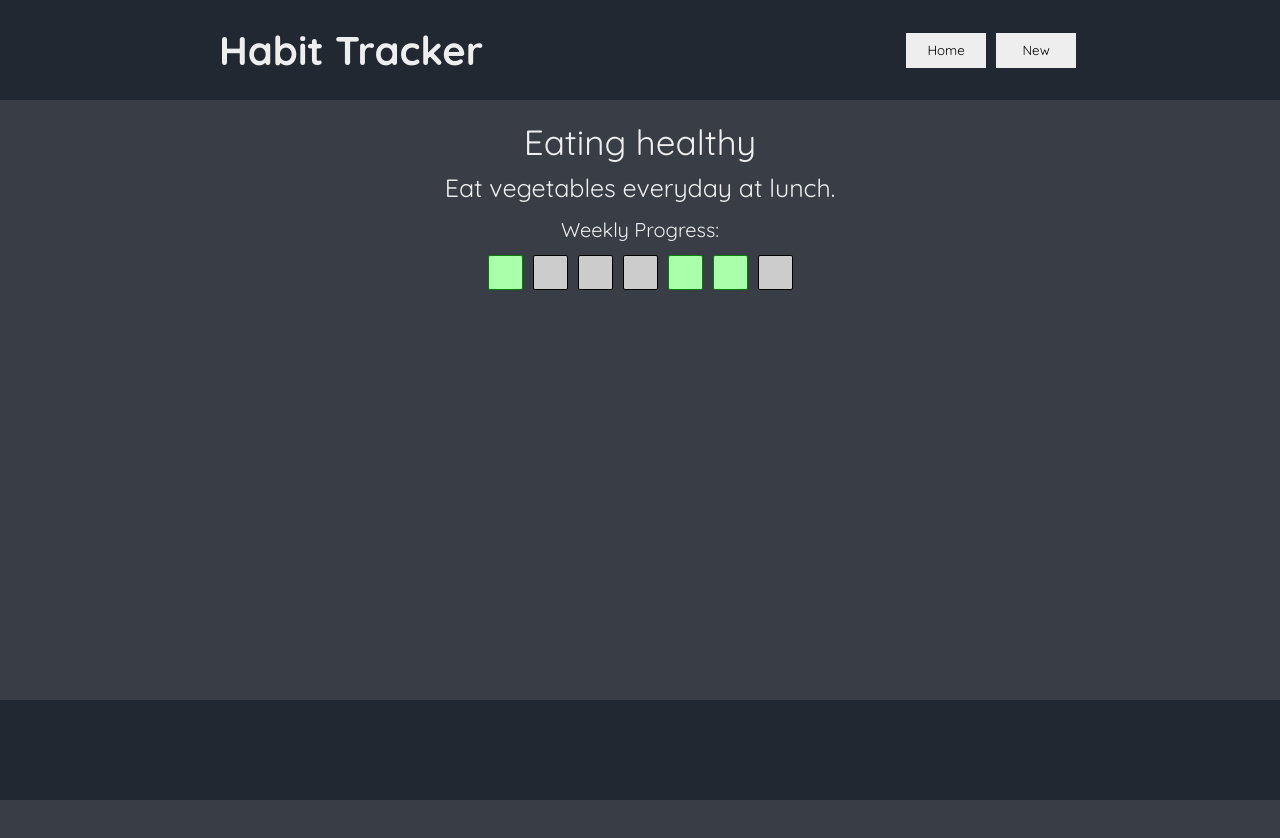
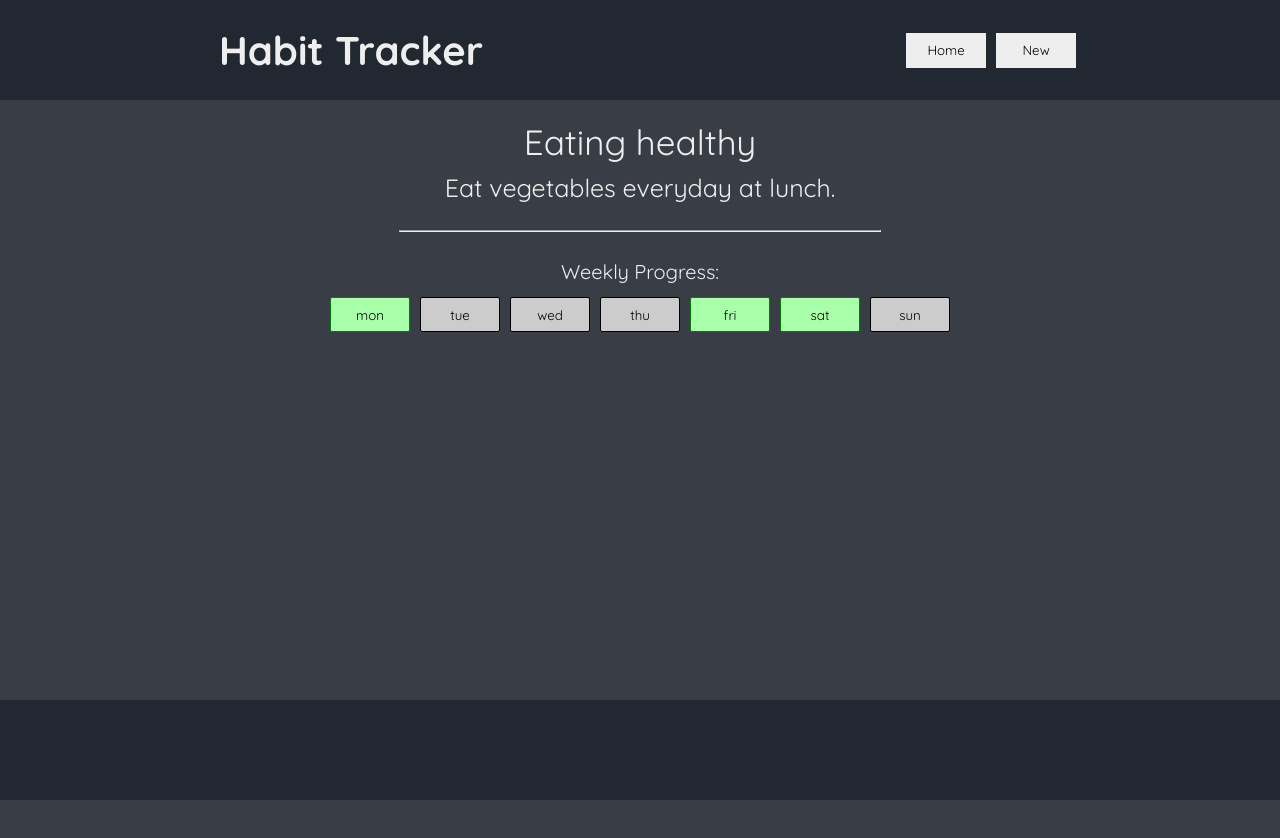
Before and after one commit to mmn92/habit-tracker, a React (Create React App) app: page /details/0 in a window 1280 px wide. Shown: the top 838 px of the page. Built offline with nearby package versions, Linux system fonts and the light colour scheme.

Commit message:
adjust details view

```diff
--- a/src/Components/Details/index.js
+++ b/src/Components/Details/index.js
@@ -4,15 +4,18 @@ import { HabitDetails, Title, Description, SecondaryTitle, UncheckedSquare, Chec
 export const Details = (props) => {
     // This component retrieves the id from the props passed by the route
     const { id } = props.match.params;
+    const week = ["mon", "tue", "wed", "thu", "fri", "sat", "sun"];
 
     // Using the id, the component finds the right habit in the array
     return (
         <HabitDetails>
             <Title>{props.habits[id].name}</Title>
             <Description>{props.habits[id].description || "No description"}</Description>
+            <hr />
             <SecondaryTitle>Weekly Progress:</SecondaryTitle>
             <div id="progress">
-                {props.habits[id].progress.map((day, index) => day ? <CheckedSquare id={index} name={id} onClick={props.handleClick} /> : <UncheckedSquare id={index} name={id} onClick={props.handleClick} />)}
+                {props.habits[id].progress.map((day, index) => day ? <CheckedSquare id={index} name={id} onClick={props.handleClick}>{week[index]}</CheckedSquare>
+                : <UncheckedSquare id={index} name={id} onClick={props.handleClick}>{week[index]}</UncheckedSquare>)}
             </div>
         </HabitDetails>
     )
--- a/src/Components/Details/styles.js
+++ b/src/Components/Details/styles.js
@@ -38,4 +38,7 @@ export const CheckedSquare = styled.button`
     background-color: var(--color-green-progress);
     border: solid green 1px;
     border-radius: 2px;
+    :hover {
+        background-color: var(--color-green-progress-hover);
+    }
 `;
--- a/src/styles/Base/index.js
+++ b/src/styles/Base/index.js
@@ -9,7 +9,7 @@ const Base = createGlobalStyle`
     button {
         font-family: 'Quicksand', sans-serif;
         height: 35px;
-        width: 80px;
+        min-width: 80px;
         background-color: var(--color-positive);
         border: none;
         margin: 5px;
@@ -18,6 +18,11 @@ const Base = createGlobalStyle`
         background: #AAAAAA;
         cursor: pointer;
         border: 1px solid #555555;
+    }
+    hr {
+        width: 50%;
+        margin 30px auto;
+        color: var(--color-positive-dark);
     }
     input {
         background-color: var(--color-negative-dark);
--- a/src/styles/settings/Colors/index.js
+++ b/src/styles/settings/Colors/index.js
@@ -8,6 +8,7 @@ const Colors = createGlobalStyle`
         --color-positive-dark: #818D92;
         --color-zero: #FFFFFF;
         --color-green-progress: #AAFFAA;
+        --color-green-progress-hover: #DDFFDD;
     }
 `;
 
```
